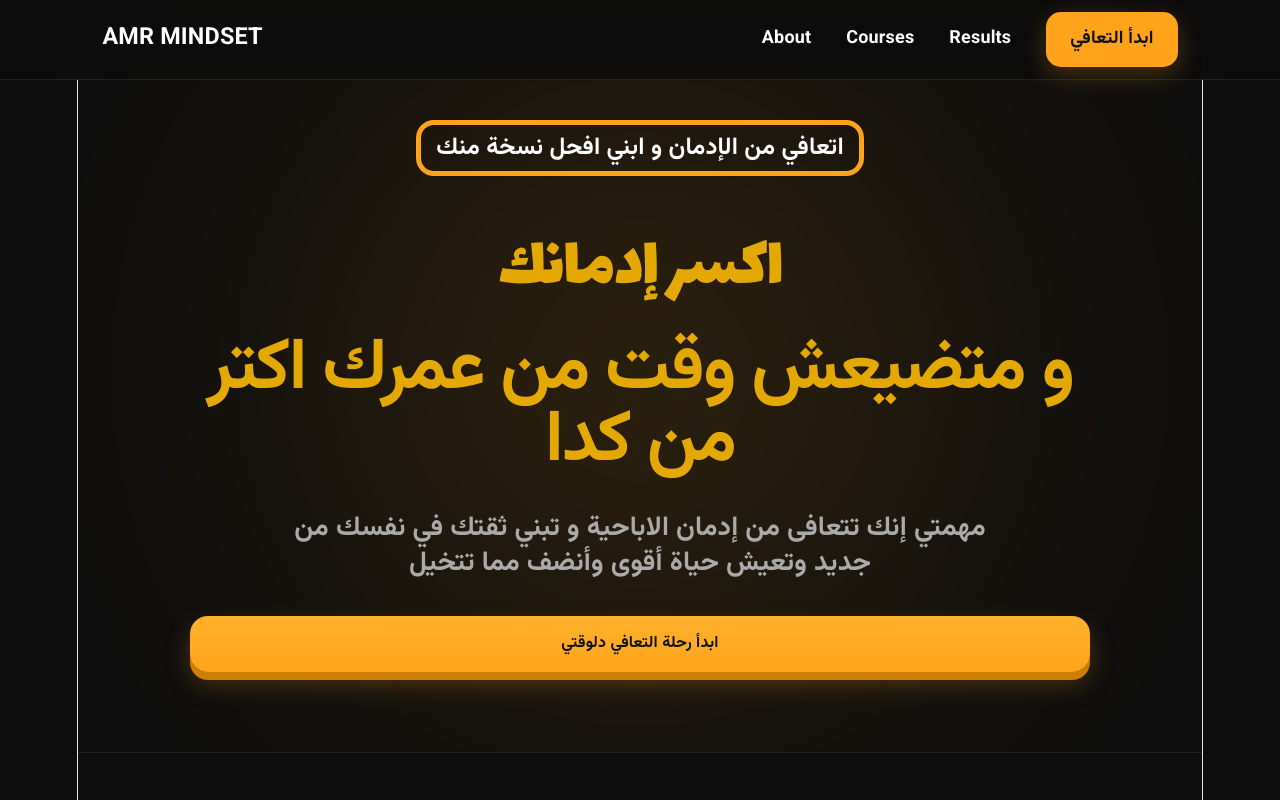
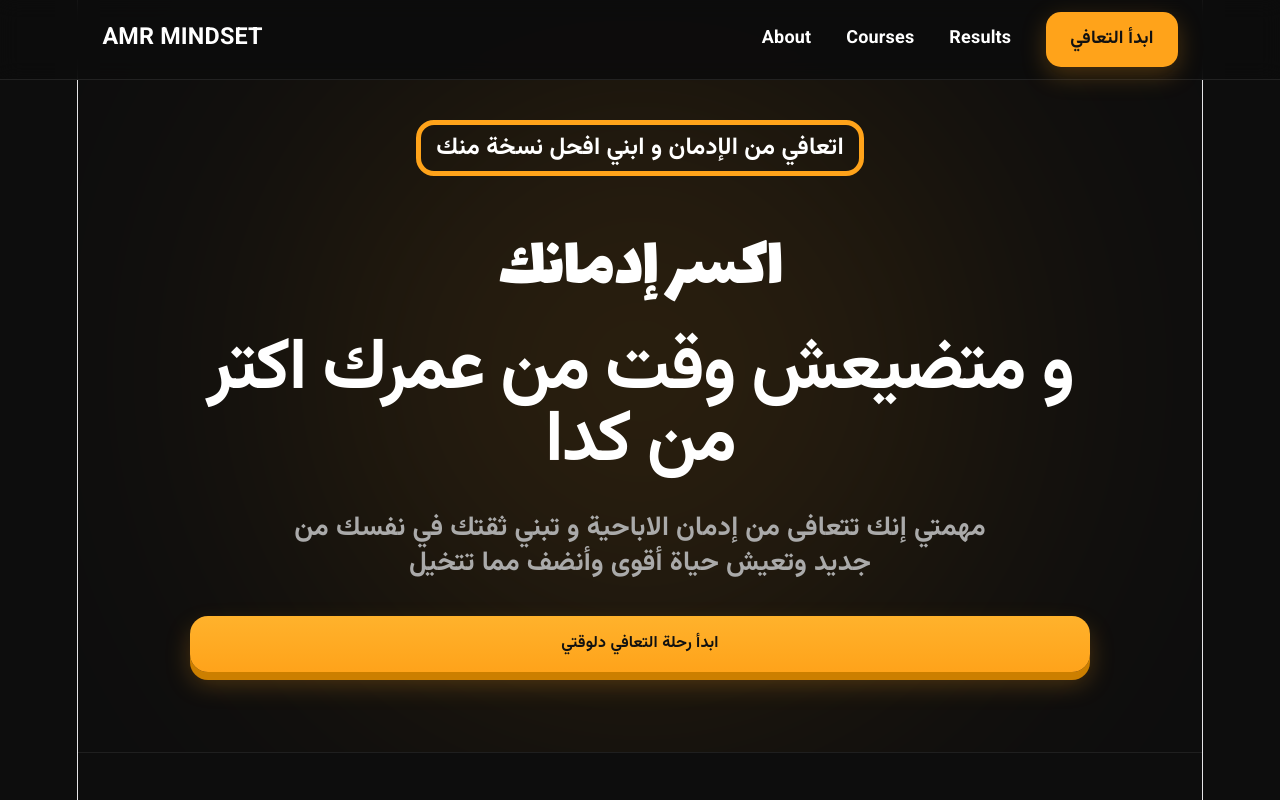
Before and after one commit to 3mr-malek/amr-mindset, a React (Vite) app: page / in a window 1280 px wide. Shown: the top 800 px of the page. Built offline with nearby package versions, Linux system fonts and the light colour scheme; a web font is replaced by a local one.

Commit message:
updated website

```diff
--- a/src/App.css
+++ b/src/App.css
@@ -14,7 +14,7 @@ box-sizing:border-box;
 scroll-behavior:smooth;
 }
 h1{
-  color: #e4a802 ;
+  color: #ffffff ;
   font-size: clamp(2.5rem, 8vw, 6rem);
   font-family:'Lalezar',sans-serif;
 }
```
